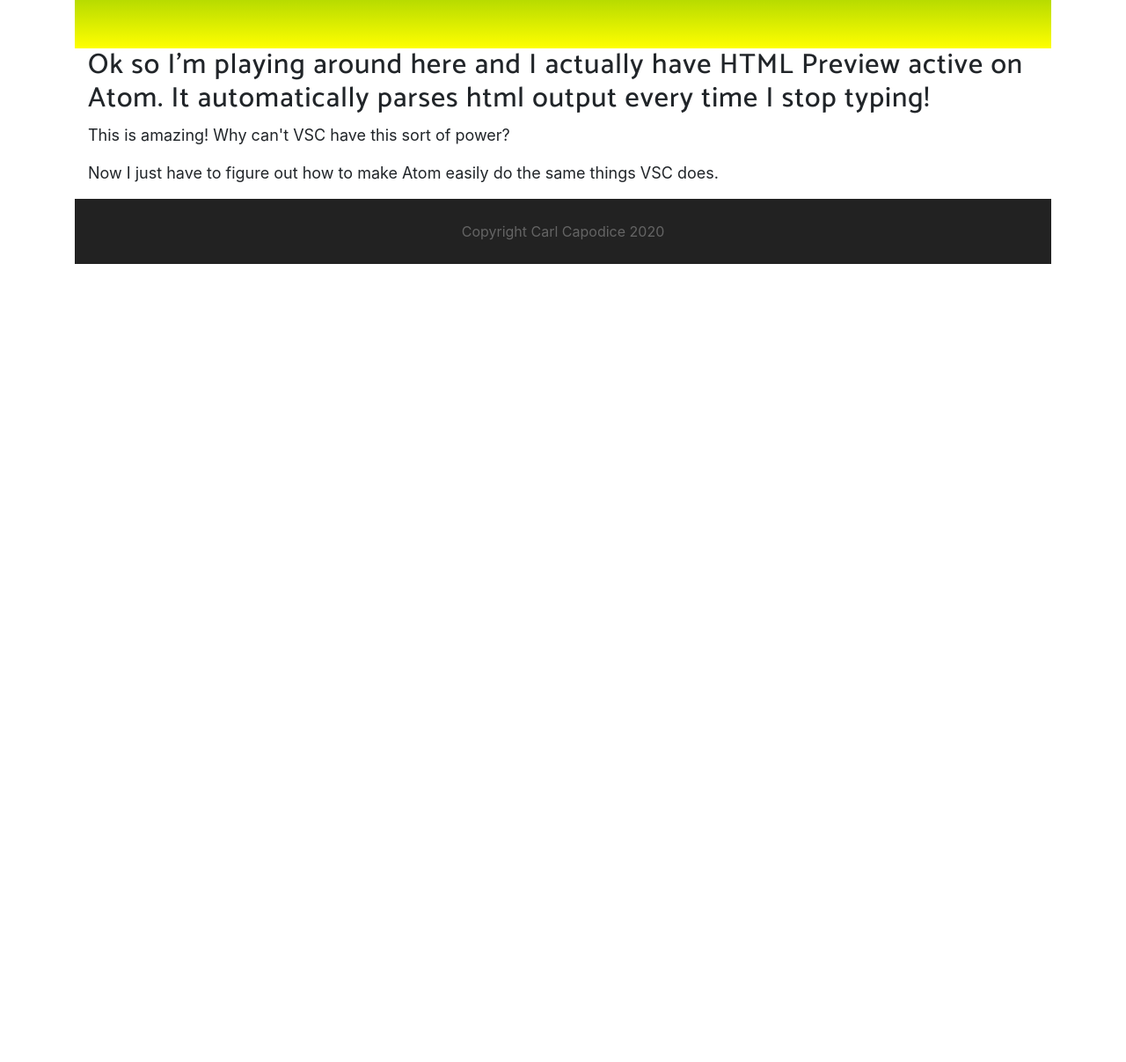
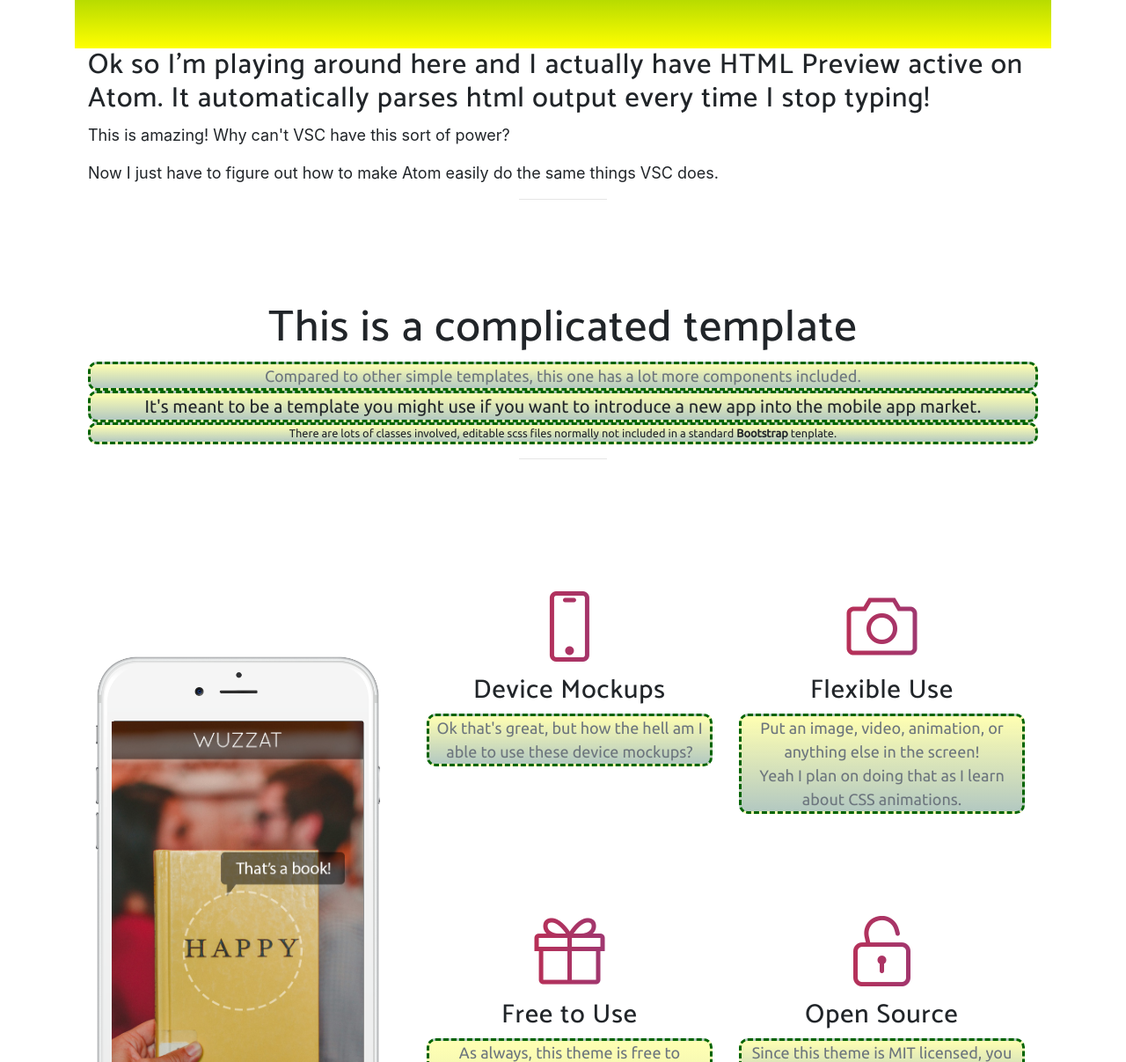
Before and after one commit to awsomesawce/startbootstrap-new-age-template, a website with bundled scripts: page new.html in a window 1280 px wide. Shown: the part 1593-2800 px from the top of the page at 88% size. Before the commit the page ends 1893 px from the top, so only its background shows below. Built offline with nearby package versions, Linux system fonts and the light colour scheme; a web font is replaced by a local one.

Commit message:
changed some stuff

```diff
--- a/new.html
+++ b/new.html
@@ -19,6 +19,9 @@
   <link href="https://fonts.googleapis.com/css?family=Lato" rel="stylesheet">
   <link href="https://fonts.googleapis.com/css?family=Catamaran:100,200,300,400,500,600,700,800,900" rel="stylesheet">
   <link href="https://fonts.googleapis.com/css?family=Muli" rel="stylesheet">
+  <link
+    href="https://fonts.googleapis.com/css2?family=Open+Sans:wght@300&family=Oxygen&family=Roboto&family=Ubuntu&display=swap"
+    rel="stylesheet">
 
   <!-- Plugin CSS -->
   <link rel="stylesheet" href="device-mockups/device-mockups.min.css">
@@ -26,9 +29,15 @@
   <!-- Custom styles for this template -->
   <link href="css/new-age.min.css" rel="stylesheet">
   <style>
-    section {
+    section.rainbow {
       background: linear-gradient(red,blue,green,yellow);
       color:white;
+    }
+    section#features p {
+      font-family: 'Ubuntu', 'Roboto', sans-serif;
+      background:linear-gradient(rgba(255, 255, 159, 0.801),rgba(153, 182, 172, 0.747));
+      border-radius: 10px;
+      border: dashed darkgreen 3px;
     }
   </style>
 </head>
@@ -99,7 +108,7 @@
         </li>
       </li>
     </ul>
-    <section>
+    <section class="rainbow">
       <h2>This is a new section!</h2>
       <p>Will this change to the file be recognized by GitHub's Desktop application?  I believe it will.  That means I don't even need to use Git itself, because GitHub integrates Git with itself and automatically enables commits.</p>
       <h2>Why is Atom not doing what I want it to do??</h2>
@@ -107,13 +116,79 @@
       <p>Atom also makes it very easy to integrate with GitHub, since it's actually made by the same people who make GitHub.  Same company.</p>
       <p>So I recently added a few open source fonts to my windows installation.  Fonts that are not available right away.  I changed to Source Sans Pro.  I did have Roboto Mono active before, and actually that font I like better, but I'm just trying out other fonts.</p>
     </section>
-
     <div class="container">
       <h2>Ok so I'm playing around here and I actually have HTML Preview active on Atom.  It automatically parses html output every time I stop typing!</h2>
       <p>This is amazing!  Why can't VSC have this sort of power?</p>
       <p>Now I just have to figure out how to make Atom easily do the same things VSC does.</p>
-
     </div>
+    <hr>
+ <section class="features" id="features">
+   <div class="container">
+     <div class="section-heading text-center">
+       <h2>This is a complicated template</h2>
+       <p class="text-muted">Compared to other simple templates, this one has a lot more components included.</p>
+       <p class="lead">It's meant to be a template you might use if you want to introduce a new app into the mobile app market.</p>
+       <p class="small">There are lots of classes involved, editable scss files normally not included in a standard <b>Bootstrap</b> tenplate.  </p>
+       <hr>
+     </div>
+     <div class="row">
+       <div class="col-lg-4 my-auto">
+         <div class="device-container">
+           <div class="device-mockup iphone6_plus portrait white">
+             <div class="device">
+               <div class="screen">
+                 <!-- Demo image for screen mockup, you can put an image here, some HTML, an animation, video, or anything else! -->
+                 <img src="img/demo-screen-1.jpg" class="img-fluid" alt="">
+               </div>
+               <div class="button">
+                 <!-- You can hook the "home button" to some JavaScript events or just remove it -->
+               </div>
+             </div>
+           </div>
+         </div>
+       </div>
+       <div class="col-lg-8 my-auto">
+         <div class="container-fluid">
+           <div class="row">
+             <div class="col-lg-6">
+               <div class="feature-item">
+                 <i class="icon-screen-smartphone text-primary"></i>
+                 <h3>Device Mockups</h3>
+                 <p class="text-muted">Ok that's great, but how the hell am I able to use these device mockups?</p>
+               </div>
+             </div>
+             <div class="col-lg-6">
+               <div class="feature-item">
+                 <i class="icon-camera text-primary"></i>
+                 <h3>Flexible Use</h3>
+                 <p class="text-muted">Put an image, video, animation, or anything else in the screen!<br>
+                Yeah I plan on doing that as I learn about CSS animations.</p>
+               </div>
+             </div>
+           </div>
+           <div class="row">
+             <div class="col-lg-6">
+               <div class="feature-item">
+                 <i class="icon-present text-primary"></i>
+                 <h3>Free to Use</h3>
+                 <p class="text-muted">As always, this theme is free to download and use for any purpose!<br>
+                That's good, I don't plan on having to buy themes when I'm learning about writing my own templates.  But there are multiple components involved in a theme like this.  I almost think it might have been better to use this them in a different way.  Possibly through <a href="http://stackbit.io">Stackbit</a></p>
+               </div>
+             </div>
+             <div class="col-lg-6">
+               <div class="feature-item">
+                 <i class="icon-lock-open text-primary"></i>
+                 <h3>Open Source</h3>
+                 <p class="text-muted">Since this theme is MIT licensed, you can use it commercially!</p>
+                 <p class="lead text-primary">But you know what else is open source?  Github pages, Gatsby, and others that allow you to use <a href="http://markdownguide.com">Markdown</a> as the markup language.</p>
+               </div>
+             </div>
+           </div>
+         </div>
+       </div>
+     </div>
+   </div>
+ </section>
 
     <footer>
     Copyright Carl Capodice 2020
```
